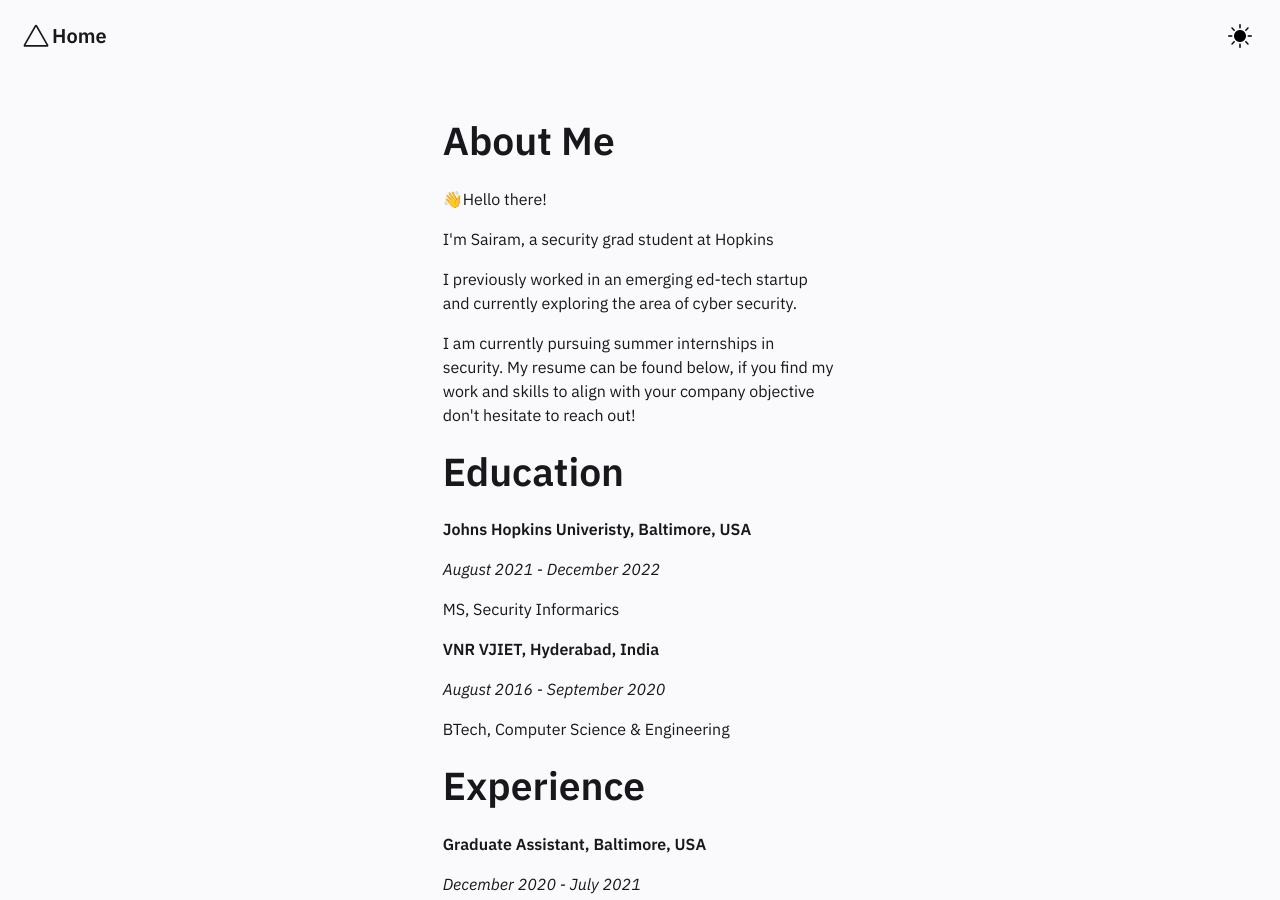
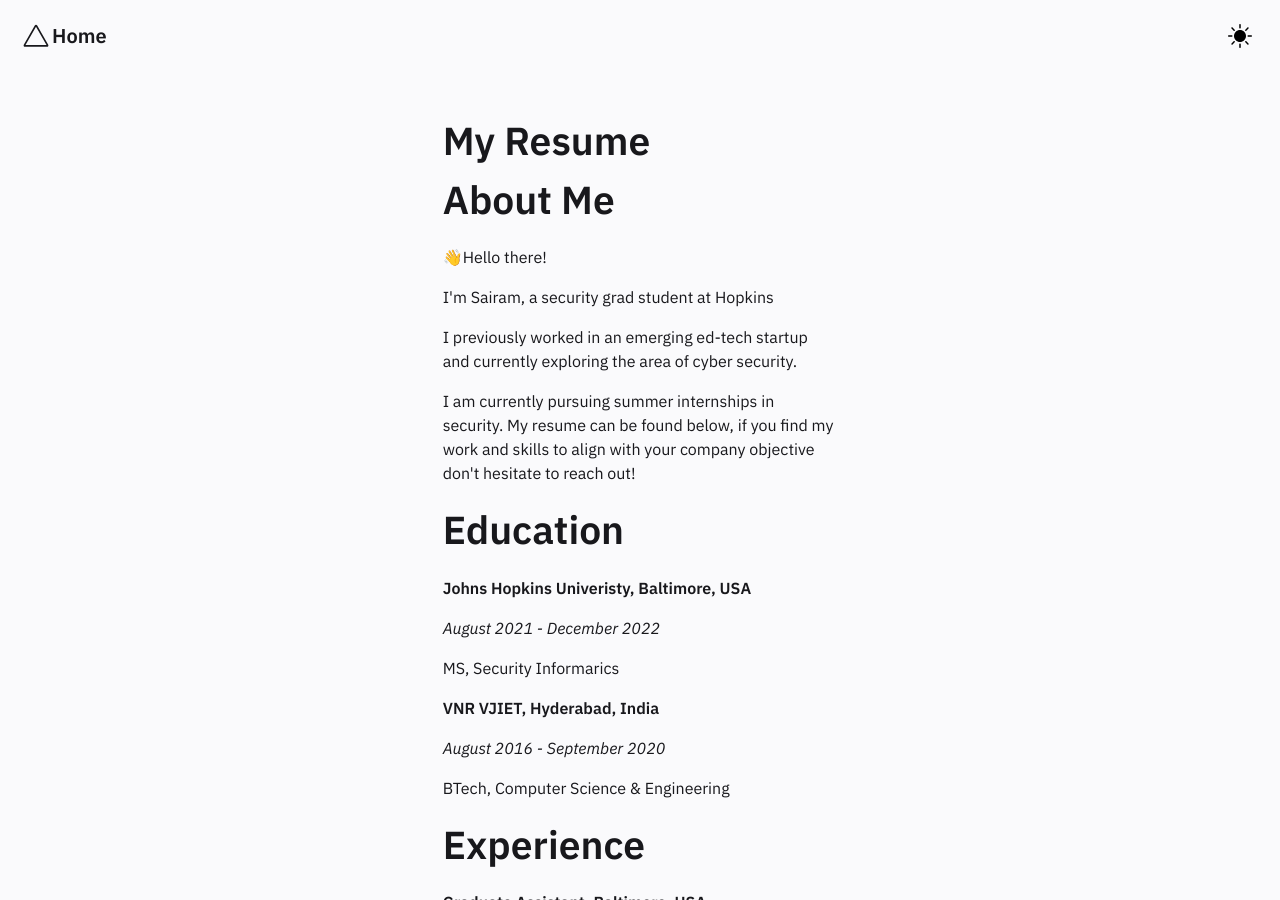
Before and after one commit to SaiRam25K/SaiRam25K.github.io, a Jekyll site: the page built from pages/index.md, in a window 1280 px wide and 900 px high. Built offline with Jekyll 4.4.1, drawn with Linux system fonts in a browser that asks for light colours.

Commit message:
Update Homepage.html

```diff
--- a/_includes/Homepage.html
+++ b/_includes/Homepage.html
@@ -6,8 +6,10 @@
         Jekyll Garden lets you build a digital garden of atomic notes (working notes) using Github pages from your Obsidian vault.
         Check out <a href="../posts/how-to">Features </a> to know the the theme and, <a href="../posts/how-to"> Install and Setup </a> to know more.
         Go to <a href="../notes"> notes </a> to see the note feed.
-    </p> -->
+    </p>
+-->
 
+        <h1><a href="https://drive.google.com/file/d/1h3aNRBKx_vW-Vxd1qEdzDpnhA39CiXs8/view" target="_blank">My Resume</a></h1>
         <h1>About Me</h1>
         <p>
            👋Hello there!
```
